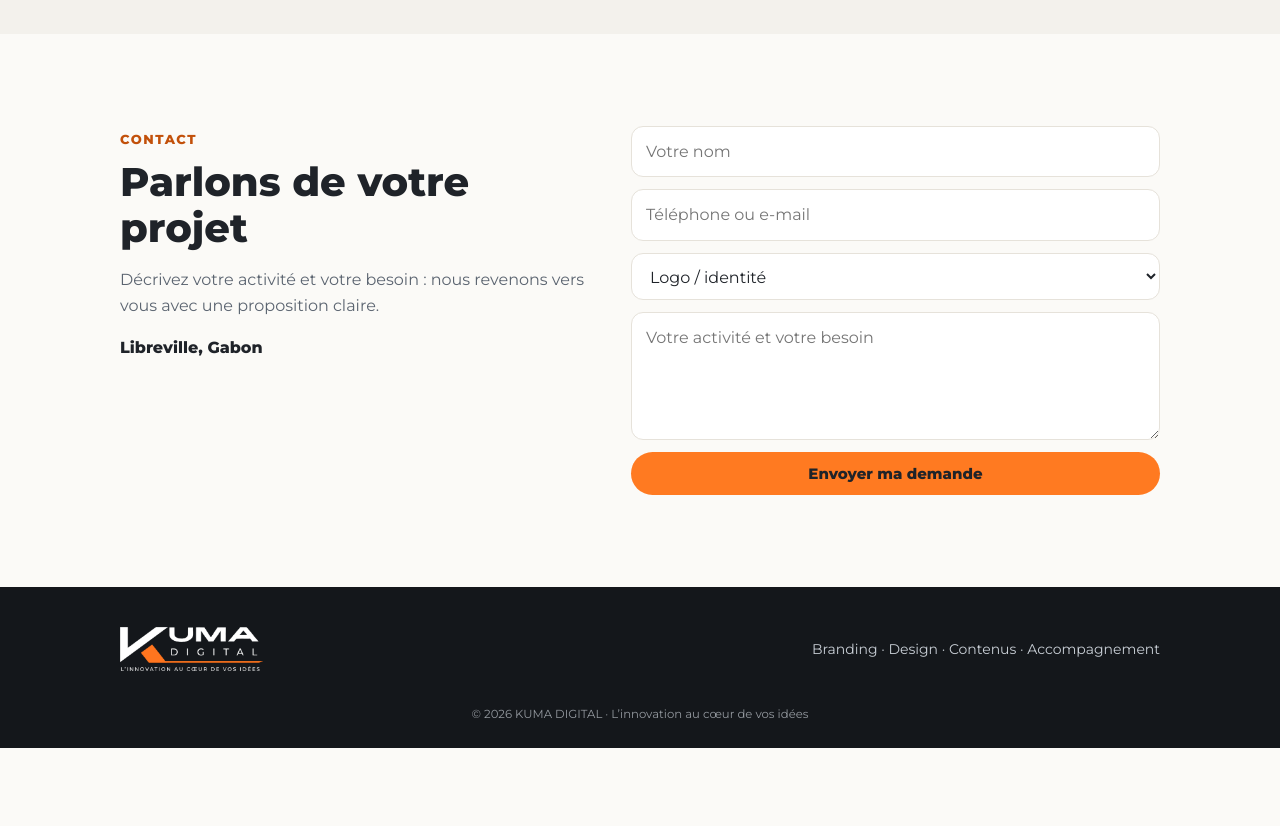
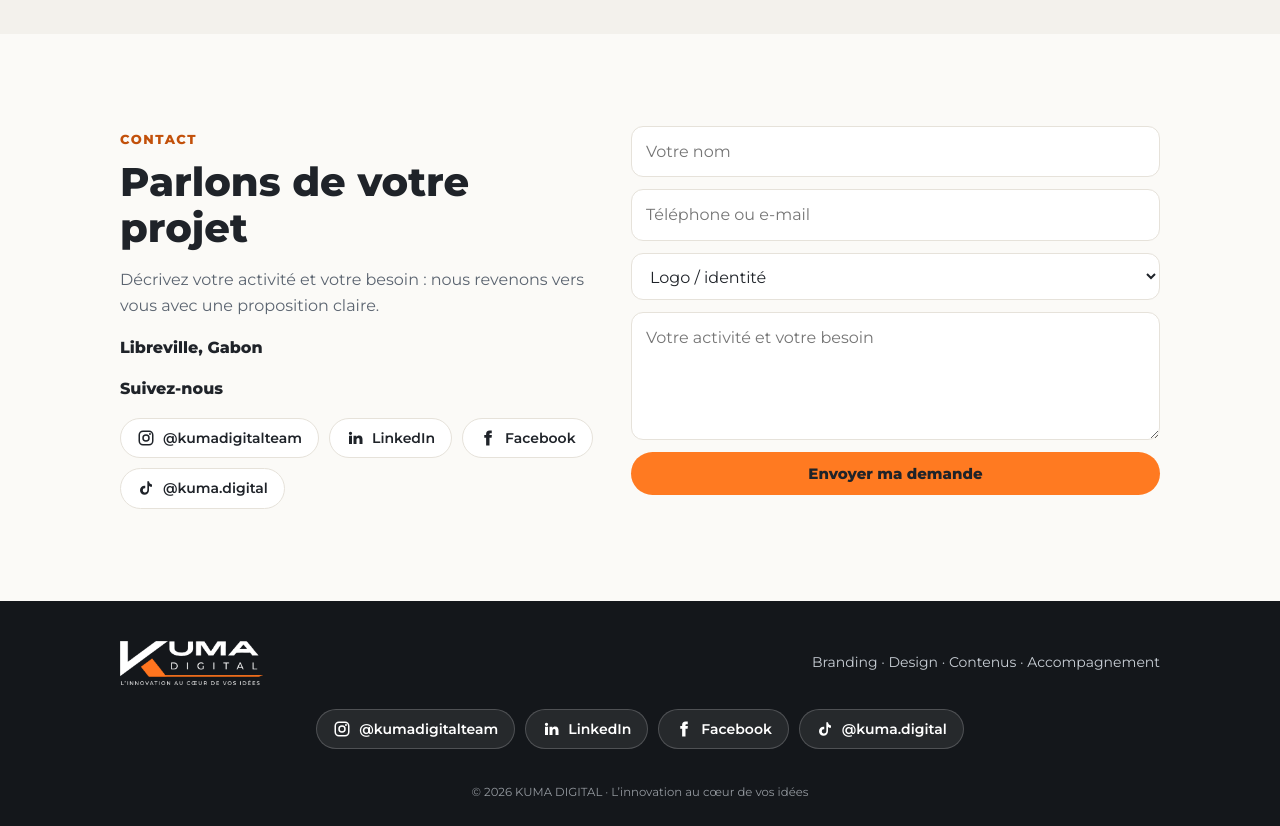
Before and after one commit to Lynonaku/kumadigital, a plain HTML site: page index.html in a window 1280 px wide. Shown: the part 5380-6206 px from the top of the page. Before the commit the page ends 6128 px from the top, so only its background shows below. Drawn offline with Linux system fonts and the light colour scheme.

Commit message:
Add files via upload

```diff
--- a/index.html
+++ b/index.html
@@ -1,7 +1,7 @@
 <!DOCTYPE html>
 <html lang="fr"><head><meta charset="utf-8">
 <meta name="viewport" content="width=device-width, initial-scale=1, viewport-fit=cover">
-<title>KUMA DIGITAL • Branding, design et contenus à Libreville</title>
+<title>KUMA DIGITAL – Branding, design et contenus à Libreville</title>
 <meta name="description" content="KUMA DIGITAL construit des identités cohérentes et crée des contenus qui donnent à votre activité une présence visuelle professionnelle. Logo, charte, design, réseaux sociaux.">
 <meta name="theme-color" content="#1F2329">
 <meta name="format-detection" content="telephone=no">
@@ -42,6 +42,7 @@ details{background:#fff;border:1px solid var(--line);border-radius:14px;padding:
 .ct{display:grid;gap:30px;grid-template-columns:1fr 1.1fr;align-items:start}
 form{display:grid;gap:12px}input,select,textarea{font:inherit;padding:12px 14px;border:1px solid var(--line);border-radius:12px;background:#fff;color:var(--fg);width:100%}
 footer{background:var(--dk);color:#c9cfd6;padding:40px 0 24px;font-size:14px}footer .w{display:flex;flex-wrap:wrap;gap:24px;justify-content:space-between;align-items:center}footer img{height:44px}footer small{display:block;width:100%;text-align:center;opacity:.7;margin-top:10px}
+.so{display:flex;flex-wrap:wrap;gap:10px}.so a{display:inline-flex;align-items:center;gap:8px;border:1px solid var(--line);background:#fff;border-radius:99px;padding:8px 16px;font-weight:600;font-size:14px;text-decoration:none;transition:border-color .2s}.so a:hover{border-color:var(--or);color:var(--ot)}.so svg{width:18px;height:18px;fill:currentColor}footer .so{justify-content:center}footer .so a{background:#ffffff14;border-color:#ffffff30;color:#fff}footer .so a:hover{border-color:var(--or);color:var(--or)}
 .wa{position:fixed;right:16px;bottom:calc(16px + env(safe-area-inset-bottom,0px));z-index:30;background:#25D366;color:#fff;width:54px;height:54px;border-radius:50%;display:grid;place-items:center;font-size:26px;text-decoration:none;box-shadow:0 6px 20px #0004}
 @media(max-width:860px){.sh{opacity:.22}#mb{display:block}nav ul{display:none;position:absolute;left:0;right:0;top:68px;background:#fff;flex-direction:column;padding:16px 24px;border-bottom:1px solid var(--line);gap:14px}nav.on ul{display:flex}.hd>.bt{display:none}.ct{grid-template-columns:1fr}}
 @media(prefers-reduced-motion:reduce){*{animation:none!important;scroll-behavior:auto!important;transition:none!important}}
@@ -93,14 +94,16 @@ footer{background:var(--dk);color:#c9cfd6;padding:40px 0 24px;font-size:14px}foo
 <details><summary>Et les droits sur les images, textes et logos que je fournis ?</summary><p>Vous garantissez disposer des droits sur les éléments transmis. De notre côté, nous vérifions les licences des images, polices et icônes que nous utilisons.</p></details>
 <details><summary>Garantissez-vous des ventes ou des abonnés ?</summary><p>Non : nous livrons des créations et des recommandations professionnelles, pas des garanties de résultats commerciaux.</p></details></div></section>
 
-<section id="contact"><div class="w ct"><div><span class="k">Contact</span><h2>Parlons de votre projet</h2><p class="lead">Décrivez votre activité et votre besoin : nous revenons vers vous avec une proposition claire.</p><p><b>Libreville, Gabon</b><br><span id="ci"></span></p></div>
+<section id="contact"><div class="w ct"><div><span class="k">Contact</span><h2>Parlons de votre projet</h2><p class="lead">Décrivez votre activité et votre besoin : nous revenons vers vous avec une proposition claire.</p><p><b>Libreville, Gabon</b><br><span id="ci"></span></p><p><b>Suivez-nous</b></p><div class="so"></div></div>
 <form id="f"><input name="n" placeholder="Votre nom" required><input name="t" placeholder="Téléphone ou e-mail" required><select name="s"><option>Logo / identité</option><option>Mini-charte ou brand book</option><option>Design (affiches, flyers…)</option><option>Contenus réseaux sociaux</option><option>Accompagnement / stratégie</option><option>Autre</option></select><textarea name="m" rows="4" placeholder="Votre activité et votre besoin"></textarea><button class="bt" type="submit">Envoyer ma demande</button></form></div></section>
 
-<footer><div class="w"><img src="logo-blanc.png" alt="KUMA DIGITAL"><span>Branding · Design · Contenus · Accompagnement</span><small>© 2026 KUMA DIGITAL · L’innovation au cœur de vos idées</small></div></footer>
+<footer><div class="w"><img src="logo-blanc.png" alt="KUMA DIGITAL"><span>Branding · Design · Contenus · Accompagnement</span><div class="so" style="width:100%"></div><small>© 2026 KUMA DIGITAL · L’innovation au cœur de vos idées</small></div></footer>
 <a class="wa" id="wa" href="#contact" aria-label="WhatsApp">✆</a>
 <script>
 /* À RENSEIGNER : numéro WhatsApp au format international sans + (ex. 24101234567) et e-mail */
 const WHATSAPP="",EMAIL="";
+const SO=[['Instagram','https://www.instagram.com/kumadigitalteam','@kumadigitalteam','<rect x="3" y="3" width="18" height="18" rx="5" fill="none" stroke="currentColor" stroke-width="2"/><circle cx="12" cy="12" r="4" fill="none" stroke="currentColor" stroke-width="2"/><circle cx="17.3" cy="6.7" r="1.3"/>'],['LinkedIn','https://www.linkedin.com/in/kuma-digital-70675844b','LinkedIn','<path d="M4 9h4v11H4zM6 3.5a2.2 2.2 0 110 4.4 2.2 2.2 0 010-4.4zM10 9h3.8v1.6c.6-1 1.9-1.9 3.8-1.9 3.6 0 4.4 2.3 4.4 5.3V20h-4v-5.2c0-1.3 0-2.9-1.8-2.9s-2.2 1.4-2.2 2.8V20h-4z"/>'],['Facebook','https://www.facebook.com/share/1Dei5BJ8rr/?mibextid=wwXIfr','Facebook','<path d="M14 8V6.5c0-.7.3-1 1-1h2V2h-3c-3 0-4.5 1.8-4.5 4.4V8H7v3.5h2.5V22H14V11.5h2.8L17.2 8z"/>'],['TikTok','https://www.tiktok.com/@kuma.digital','@kuma.digital','<path d="M16 3c.3 2.4 1.8 4 4 4.2v3.2c-1.5 0-2.9-.4-4-1.2V15a6 6 0 11-6-6c.3 0 .7 0 1 .1v3.3a2.8 2.8 0 100 5.5 2.8 2.8 0 002.8-2.8V3z"/>']];
+document.querySelectorAll('.so').forEach(c=>c.innerHTML=SO.map(x=>`<a href="${x[1]}" target="_blank" rel="noopener" aria-label="${x[0]}"><svg viewBox="0 0 24 24" aria-hidden="true">${x[3]}</svg>${x[2]}</a>`).join(''));
 const $=s=>document.querySelector(s);
 $('#mb').onclick=()=>$('#nv').classList.toggle('on');$('#nv').onclick=e=>{if(e.target.tagName=='A')$('#nv').classList.remove('on')};
 if(WHATSAPP)$('#wa').href='https://wa.me/'+WHATSAPP;else $('#wa').style.display='none';
```
